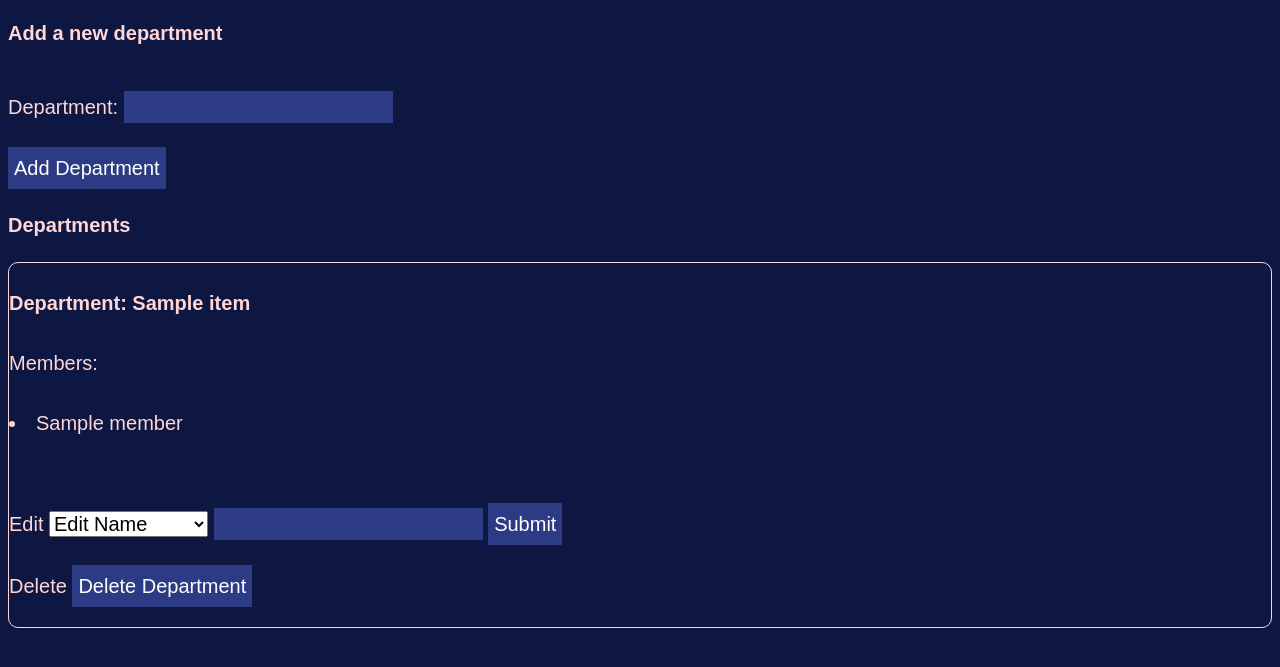
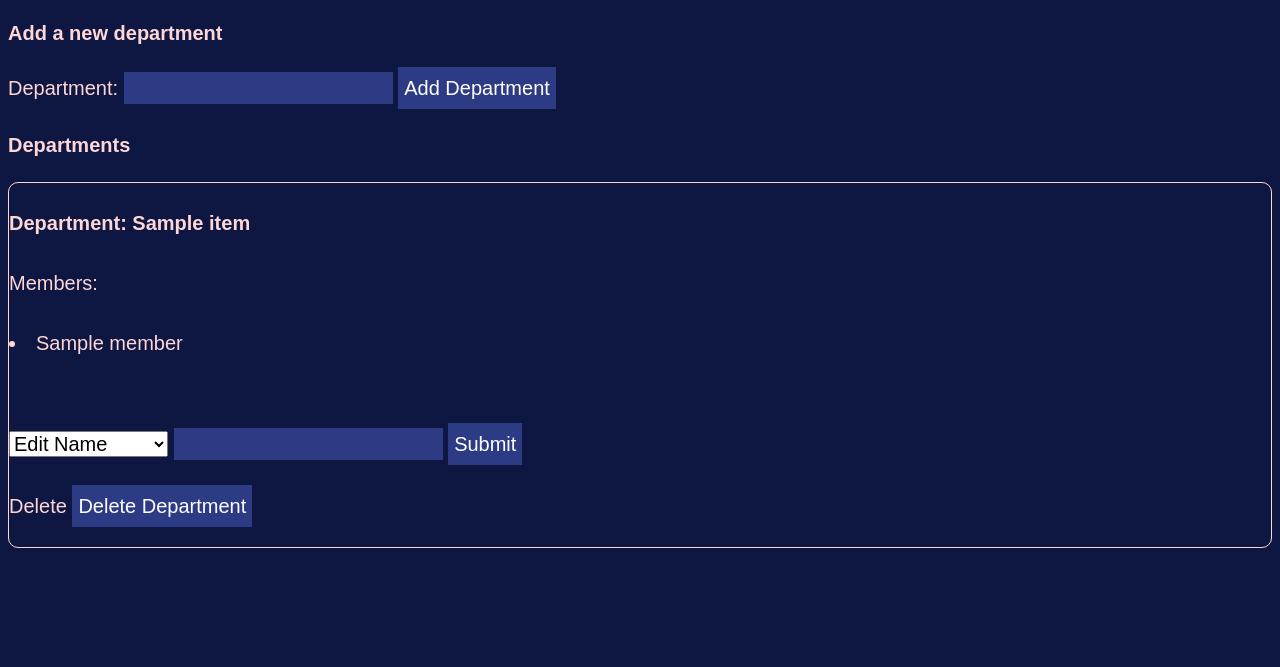
Before and after one commit to TigerHacksDC/HoyaHacks2023, a Flask app: template templates/departments.html in a window 1280 px wide. Shown: the top 667 px of the page. Run offline with Flask 2, Linux system fonts and the light colour scheme; the template is opened without the code that fills it: values that come from a table or form of the project are taken from there, most other values are stand-ins (such as "Sample title", 1, 10 or a date in 2020).

```diff
--- a/requirements.txt
+++ b/requirements.txt
@@ -1,3 +1,4 @@
 Flask~=2.2.2
 WTForms~=3.0.1
 flask-wtf~=1.1.1
+Gunicorn~=20.1.0
--- a/static/main.css
+++ b/static/main.css
@@ -29,8 +29,17 @@ input[type="submit"] {
     color: white;
     outline: 1px white;
 }
+input[type="submit"]:hover {
+    background: #8190de;
+    color: #131212;
+    outline: 1px #2d3b85;
+}
+
 #parent {
     white-space: nowrap;
+}
+#parent p {
+    display: inline;
 }
 .child {
     display: inline-block;
--- a/templates/departments.html
+++ b/templates/departments.html
@@ -37,7 +37,7 @@
         <br>
         <form action="" method = "POST">
             <input type="hidden" id="index" name="index" value="{{ loop.index }}">
-            <p >Edit {{ edit.hidden_tag() }} {{ edit.select }} {{ edit.field }} {{ edit.submit }}</p>
+            <p >{{ edit.hidden_tag() }} {{ edit.select }} {{ edit.field }} {{ edit.submit }}</p>
         </form>
         <form action="" method = "POST">
             <input type="hidden" id="index" name="index" value="{{ loop.index }}">
--- a/templates/tasks.html
+++ b/templates/tasks.html
@@ -7,7 +7,8 @@
 </head>
 <body>
     <h1>Add a new task</h1>
-    <div>
+
+    <div clsss = "child">
         <form action="" method = "POST">
             {{ form.hidden_tag() }}
             <p>Name: {{  form.name}}</p>
@@ -16,6 +17,7 @@
             {{ form.submit() }}
         </form>
     </div>
+
     {% if errors|length > 0 %}
     <h3>You have the following errors:</h3>
         {% for error in errors %}
@@ -33,7 +35,7 @@
         <br>
         <form action="" method = "POST">
             <input type="hidden" id="index" name="index" value="{{ loop.index }}">
-            <p >Edit {{ edit.hidden_tag() }} {{ edit.select }} {{ edit.field }} {{ edit.submit }}</p>
+            <p >{{ edit.hidden_tag() }} {{ edit.select }} {{ edit.field }} {{ edit.submit }}</p>
         </form>
         <form action="" method = "POST">
             <input type="hidden" id="index" name="index" value="{{ loop.index }}">
```
